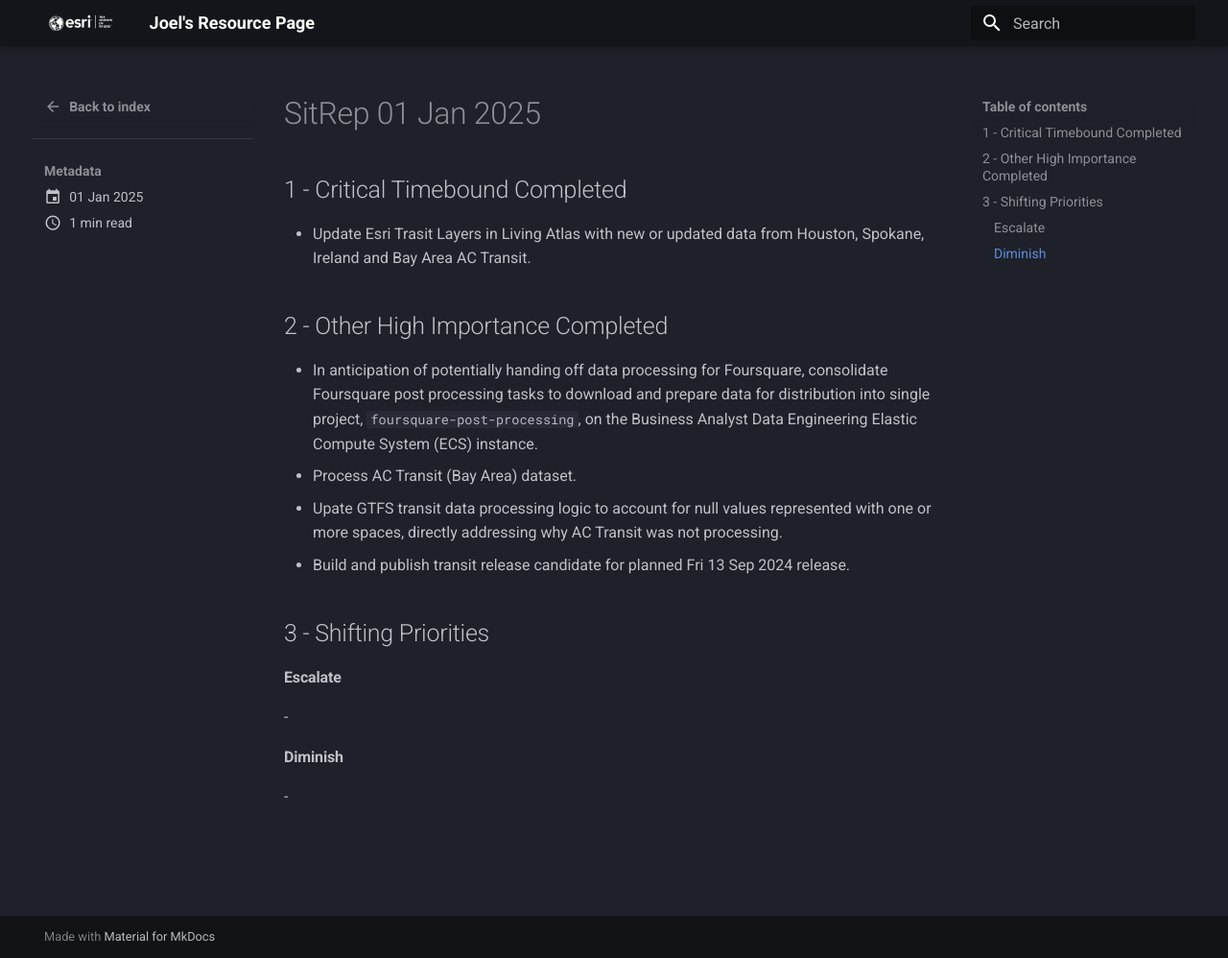
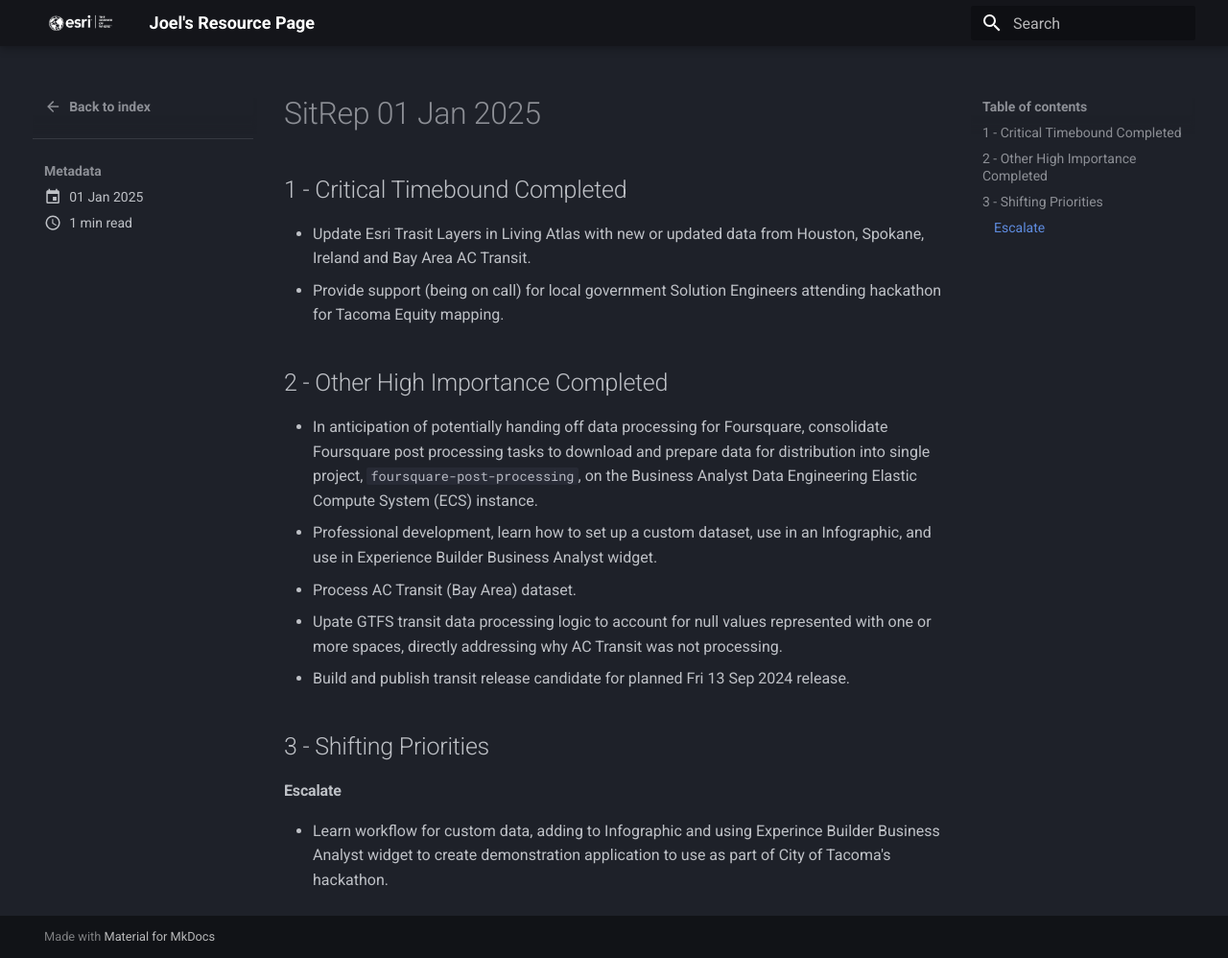
Before and after one commit to knu2xs/esri-resource-page, an MkDocs documentation site: the page built from docs/sitreps/posts/sitrep_20240913.md, in a window 1280 px wide and 998 px high. Shown: the whole window at 96% size. Built offline with MkDocs 1.6.1 and Material for MkDocs 9.7.7, drawn with Linux system fonts in a browser that asks for light colours.

Commit message:
update sitreps

```diff
--- a/docs/sitreps/posts/sitrep_20240913.md
+++ b/docs/sitreps/posts/sitrep_20240913.md
@@ -8,10 +8,14 @@
 
 - Update Esri Trasit Layers in Living Atlas with new or updated data from Houston,
 Spokane, Ireland and Bay Area AC Transit.
+- Provide support (being on call) for local government Solution Engineers attending
+hackathon for Tacoma Equity mapping.
 
 ## 2 - Other High Importance Completed
 
 - In anticipation of potentially handing off data processing for Foursquare, consolidate Foursquare post processing tasks to download and prepare data for distribution into single project, `foursquare-post-processing`, on the Business Analyst Data Engineering Elastic Compute System (ECS) instance.
+- Professional development, learn how to set up a custom dataset, use in an Infographic,
+and use in Experience Builder Business Analyst widget.
 - Process AC Transit (Bay Area) dataset.
 - Upate GTFS transit data processing logic to account for null values represented with
 one or more spaces, directly addressing why AC Transit was not processing.
@@ -21,8 +25,5 @@
 
 #### Escalate
 
--
-
-#### Diminish
-
--
+- Learn workflow for custom data, adding to Infographic and using Experince Builder
+Business Analyst widget to create demonstration application to use as part of City of Tacoma's hackathon.
```
